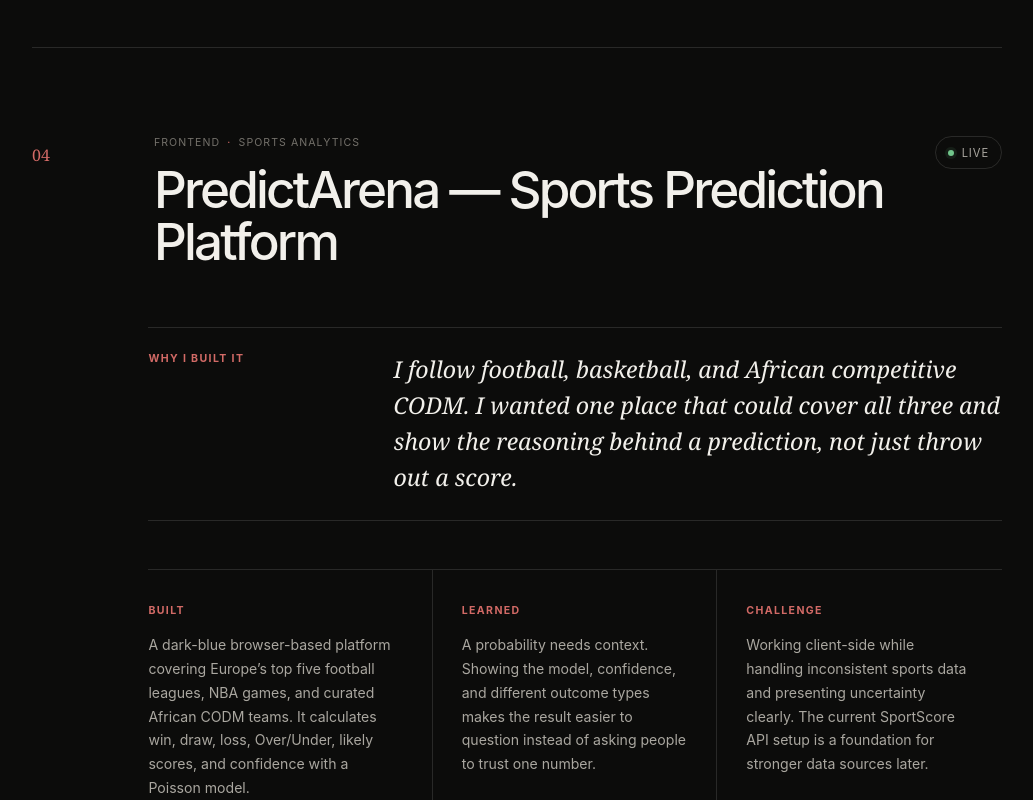
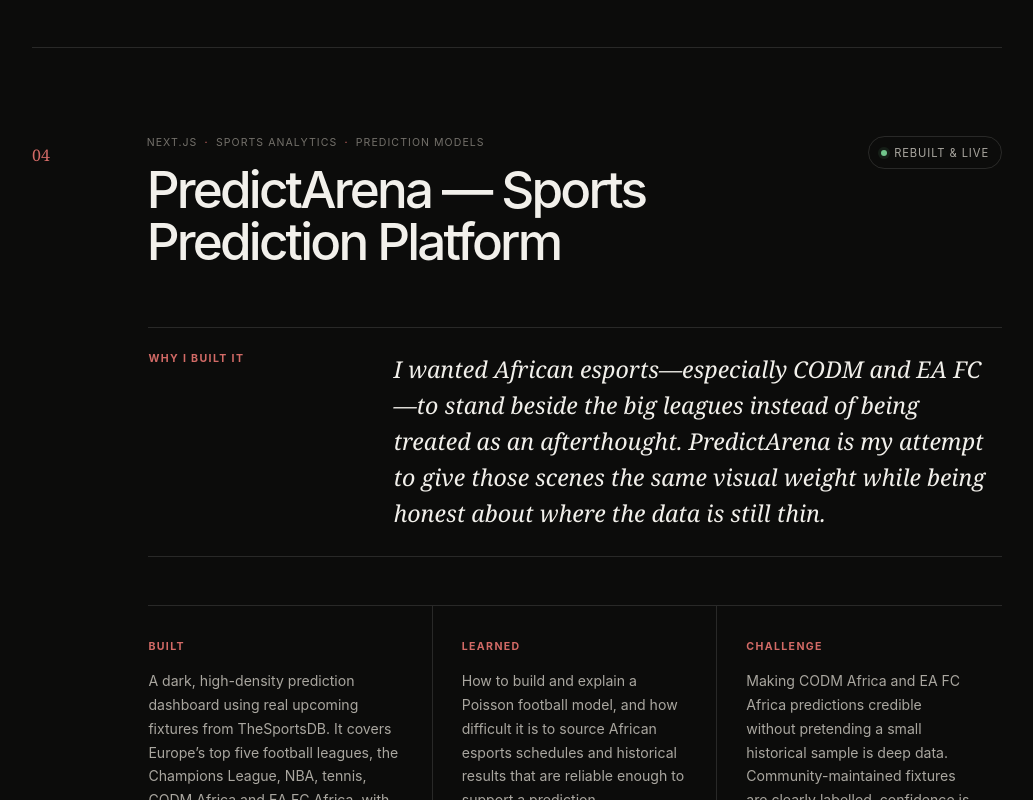
Before and after one commit to codeWithGojo/portfolio, a React (Vite) app: page / in a window 1280 px wide. Shown: the part 6460-7260 px from the top of the page, without its empty margins (32-1065 px from the left). Built offline with nearby package versions, Linux system fonts and the light colour scheme.

Commit message:
Update PredictArena project case study

```diff
--- a/src/App.tsx
+++ b/src/App.tsx
@@ -76,17 +76,17 @@
   {
     number: "04",
     title: "PredictArena — Sports Prediction Platform",
-    tags: ["Frontend", "Sports Analytics"],
-    status: "Live",
-    why: "I follow football, basketball, and African competitive CODM. I wanted one place that could cover all three and show the reasoning behind a prediction, not just throw out a score.",
-    built: "A dark-blue browser-based platform covering Europe’s top five football leagues, NBA games, and curated African CODM teams. It calculates win, draw, loss, Over/Under, likely scores, and confidence with a Poisson model.",
-    learned: "A probability needs context. Showing the model, confidence, and different outcome types makes the result easier to question instead of asking people to trust one number.",
-    challenge: "Working client-side while handling inconsistent sports data and presenting uncertainty clearly. The current SportScore API setup is a foundation for stronger data sources later.",
-    outcome: "A working multi-sport analysis tool that runs entirely in the browser.",
-    tech: ["HTML", "Tailwind CSS", "Vanilla JS", "SportScore API", "Poisson model"],
+    tags: ["Next.js", "Sports Analytics", "Prediction Models"],
+    status: "Rebuilt & live",
+    why: "I wanted African esports—especially CODM and EA FC—to stand beside the big leagues instead of being treated as an afterthought. PredictArena is my attempt to give those scenes the same visual weight while being honest about where the data is still thin.",
+    built: "A dark, high-density prediction dashboard using real upcoming fixtures from TheSportsDB. It covers Europe’s top five football leagues, the Champions League, NBA, tennis, CODM Africa and EA FC Africa, with league filters, probability chips, explainable models and a sport-by-sport Knowledge Test.",
+    learned: "How to build and explain a Poisson football model, and how difficult it is to source African esports schedules and historical results that are reliable enough to support a prediction.",
+    challenge: "Making CODM Africa and EA FC Africa predictions credible without pretending a small historical sample is deep data. Community-maintained fixtures are clearly labelled, confidence is reduced, and every model exposes its inputs and caveats.",
+    outcome: "A working multi-sport analysis product with live fixtures, six selectable football competitions, model reasoning, local leaderboard tracking, 2,000 generated history questions per major sport, and 100 each for CODM and EA FC.",
+    tech: ["Next.js", "React", "TypeScript", "TheSportsDB API", "Poisson Model", "Local Storage", "Responsive UI"],
     links: [
       { label: "GitHub", href: "https://github.com/codeWithGojo/PredictArena" },
-      { label: "Live demo", href: "https://codewithgojo.github.io/PredictArena/" },
+      { label: "Live demo", href: "https://predictarena.imegufavour30.chatgpt.site" },
     ],
   },
   {
```
